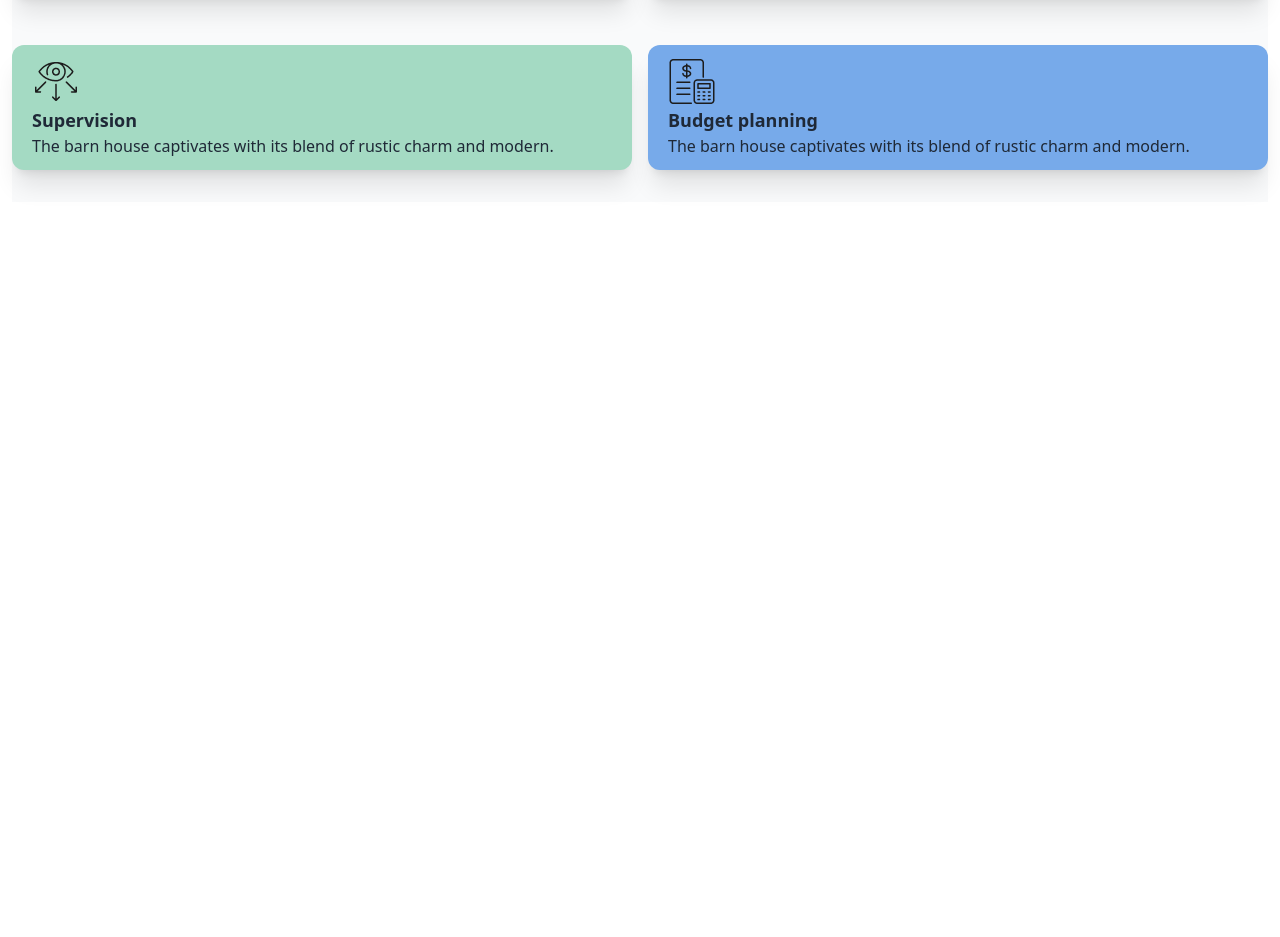
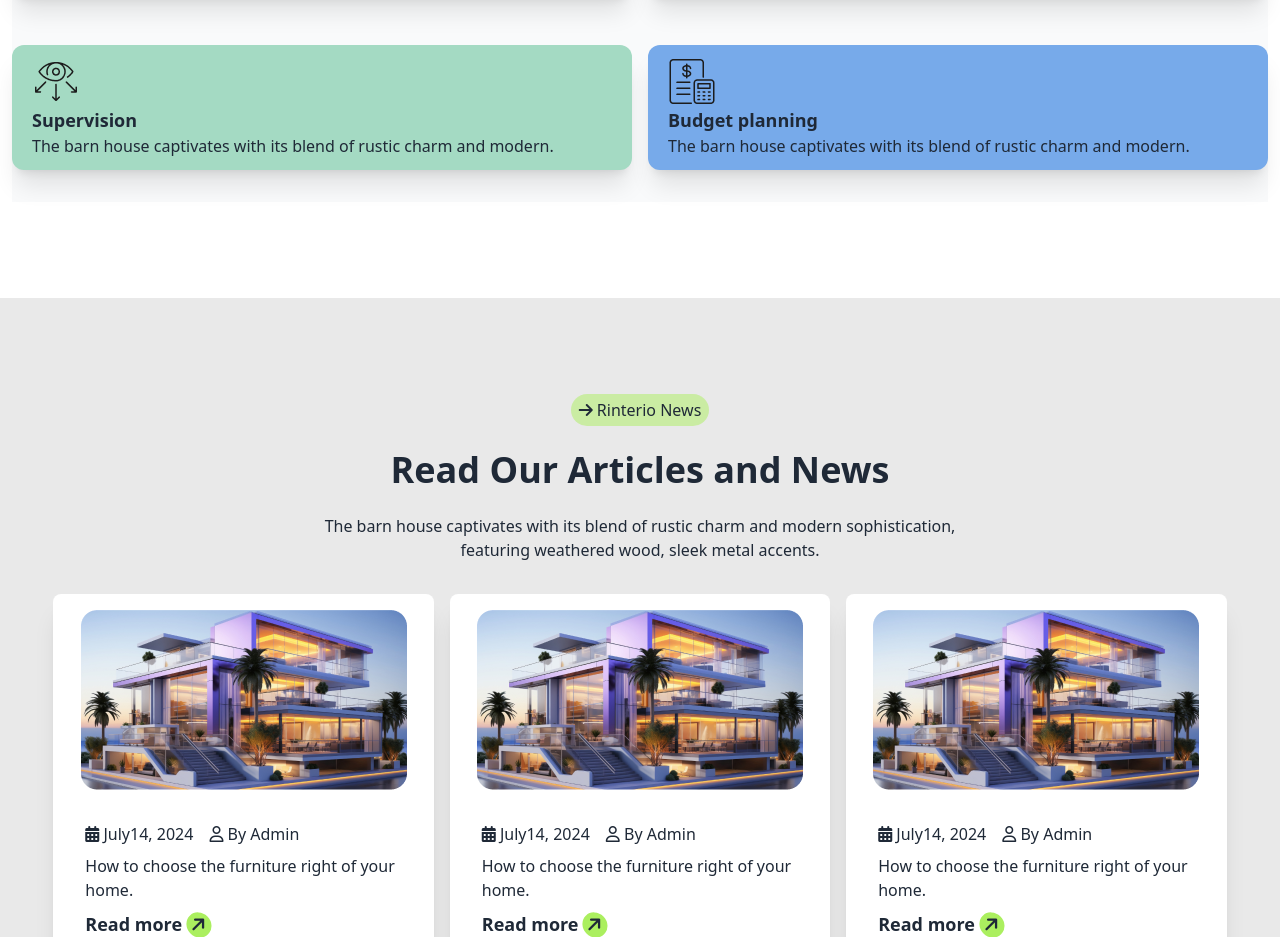
Before and after one commit to mutasim99/Assignment-3, a plain HTML site: page index.html in a window 1280 px wide. Shown: the part 1863-2800 px from the top of the page. Before the commit the page ends 2077 px from the top, so only its background shows below. Drawn offline with nearby package versions, Linux system fonts and the light colour scheme.

Commit message:
added article and news section

```diff
--- a/index.html
+++ b/index.html
@@ -91,12 +91,12 @@
     </header>
     <main>
       <!-- About us section -->
-      <section class="mt-[120px] m-3">
-     <div class="container mx-auto bg-gray-50">
+      <section class="mt-[120px] m-3  bg-gray-50">
+     <div class="container mx-auto">
       <div class=" hidden lg:block">
         <img class=" left-0" src="assets/Vector.png" alt="">
       </div>
-      <div class="grid grid-cols-1 lg:grid-cols-2">
+      <div class="grid grid-cols-1 lg:grid-cols-2 gap-2 lg:gap-4">
         <!-- text container -->
          <div class="mt-10 grid">
           <button class="btn lg:w-[130px] font-bold"><i class="fa-solid fa-arrow-right"></i> About us</button>
@@ -104,9 +104,9 @@
           <p class="mt-6">The barn house captivates with its blend of rustic charm and
             modern sophistication, featuring weathered wood, sleek metal accents.</p>
             <!-- card 1 -->
-            <div class="flex gap-2 rounded-xl shadow-xl m-6">
+            <div class="flex gap-2 rounded-xl shadow-xl my-6">
               <div>
-                <img src="assets/commercial.png" alt="">
+                <img class="px-2 pt-2" src="assets/commercial.png" alt="">
               </div>
               <div>
                 <h4 class="font-bold">Commercial</h4>
@@ -114,9 +114,9 @@
               </div>
             </div>
             <!-- card 2 -->
-             <div class="flex gap-2 rounded-xl shadow-xl m-6">
+             <div class="flex gap-2 rounded-xl shadow-xl my-6">
               <div>
-                <img src="assets/residential.png" alt="">
+                <img class="px-2 pt-2" src="assets/residential.png" alt="">
               </div>
               <div>
                 <h4 class="font-bold">Residental</h4>
@@ -132,8 +132,8 @@
      </div>
       </section>
       <!-- work process section -->
-       <section class="mt-24 m-3">
-        <div class="container mx-auto bg-gray-50">
+       <section class="mt-24 m-3  bg-gray-50">
+        <div class="container mx-auto">
           <div class="flex items-center justify-center">
             <button class="btn bg-[#FFFFFF] font-bold text-lg p-2 rounded-[25px]"><i class="fa-solid fa-arrow-right"></i> How we works</button>
           </div>
@@ -169,6 +169,79 @@
            </div>
         </div>
        </section>
+       <!-- Article and section start -->
+        <section class="my-24 bg-[#E9E9E9]">
+          <div class="container mx-auto">
+            <div class="flex items-center justify-center">
+              <button class="capitalize bg-color_secondary rounded-[25px] py-1 px-2 mt-10 lg:mt-24"><i class="fa-solid fa-arrow-right"></i> Rinterio News</button>
+            </div>
+          </div>
+          <h2 class="my-6 text-2xl font-bold lg:text-4xl text-center">Read Our Articles and News</h2>
+          <p class="text-center mb-8">The barn house captivates with its blend of rustic charm and modern sophistication,<br> featuring weathered wood, sleek metal accents.</p>
+          <!-- News card section start -->
+          <div class="grid grid-cols-1 lg:grid-cols-3 lg:w-11/12 mx-auto gap-4">
+            <!-- news card 1 -->
+            <div class="card bg-base-100 w-full shadow-xl rounded-lg">
+              <figure>
+                <img class="pt-4 px-4" src="assets/article1.png"alt="Shoes" />
+              </figure>
+              <div class="card-body">
+                <div class="flex gap-4">
+                  <div>
+                  <i class="fa-solid fa-calendar-days"></i>  July14, 2024
+                  </div>
+                  <div>
+                    <p><i class="fa-regular fa-user"></i> By Admin</p>
+                  </div>
+                </div>
+                <h3>How to choose the furniture right  of your home.</h3>
+                <div class="card-actions justify-start text-lg font-bold">
+                  <a class="text-lg font-semibold" href="#">Read more <i class="fa-solid fa-arrow-right -rotate-45 bg-[#ABEF5F] rounded-[50%] p-1"></i></a>
+                </div>
+              </div>
+            </div>
+            <!-- card 2 -->
+            <div class="card bg-base-100 w-full shadow-xl rounded-lg">
+              <figure>
+                <img class="pt-4 px-4" src="assets/article1.png"alt="Shoes" />
+              </figure>
+              <div class="card-body">
+                <div class="flex gap-4">
+                  <div>
+                  <i class="fa-solid fa-calendar-days"></i>  July14, 2024
+                  </div>
+                  <div>
+                    <p><i class="fa-regular fa-user"></i> By Admin</p>
+                  </div>
+                </div>
+                <h3>How to choose the furniture right  of your home.</h3>
+                <div class="card-actions justify-start text-lg font-bold">
+                  <a class="text-lg font-semibold" href="#">Read more <i class="fa-solid fa-arrow-right -rotate-45 bg-[#ABEF5F] rounded-[50%] p-1"></i></a>
+                </div>
+              </div>
+            </div>
+            <!-- card 3 -->
+            <div class="card bg-base-100 w-full shadow-xl rounded-lg">
+              <figure>
+                <img class="pt-4 px-4" src="assets/article1.png"alt="Shoes" />
+              </figure>
+              <div class="card-body">
+                <div class="flex gap-4">
+                  <div>
+                  <i class="fa-solid fa-calendar-days"></i>  July14, 2024
+                  </div>
+                  <div>
+                    <p><i class="fa-regular fa-user"></i> By Admin</p>
+                  </div>
+                </div>
+                <h3>How to choose the furniture right  of your home.</h3>
+                <div class="card-actions justify-start text-lg font-bold">
+                  <a class="text-lg font-semibold" href="#">Read more <i class="fa-solid fa-arrow-right -rotate-45 bg-[#ABEF5F] rounded-[50%] p-1"></i></a>
+                </div>
+              </div>
+            </div>
+          </div>
+        </section>
     </main>
     <footer>
 
```
